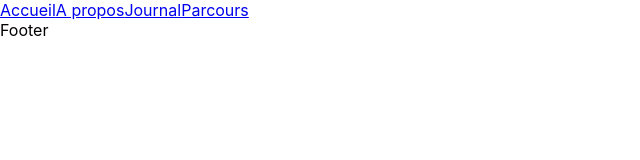
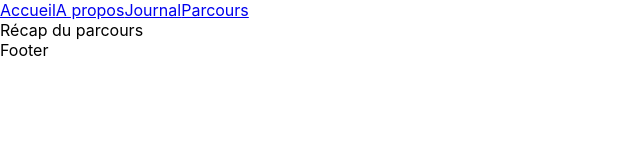
Before and after one commit to ComicScrip/lyon-react-mars22-p2g4, a React (Create React App) app: page /summary in a window 1280 px wide. Shown: the top 160 px of the page, without its empty margins (0-640 px from the left). Built offline with nearby package versions, Linux system fonts and the light colour scheme.

Commit message:
recreate some roads

```diff
--- a/src/components/Footer.js
+++ b/src/components/Footer.js
@@ -1,5 +1,5 @@
 import React from 'react';
 
 export default function Footer() {
-  return <div>Footer</div>;
+  return <footer>Footer</footer>;
 }
--- a/src/components/Main.js
+++ b/src/components/Main.js
@@ -4,6 +4,8 @@ import About from '../screens/About';
 import Home from '../screens/Home';
 import Journal from '../screens/Journal';
 import Road from '../screens/Road';
+import LiveVieuw from '../screens/LiveView';
+import Summary from '../screens/Summary';
 
 export default function Main() {
   return (
@@ -13,6 +15,8 @@ export default function Main() {
         <Route path="/about" element={<About />} />
         <Route path="/journal" element={<Journal />} />
         <Route path="/road" element={<Road />} />
+        <Route path="/liveVieuw" element={<LiveVieuw />} />
+        <Route path="/summary" element={<Summary />} />
       </Routes>
     </main>
   );
--- /dev/null
+++ b/src/screens/LiveView.js
@@ -0,0 +1,5 @@
+import React from 'react';
+
+export default function LiveVieuw() {
+  return <div>Vue Live</div>;
+}
--- /dev/null
+++ b/src/screens/Summary.js
@@ -0,0 +1,5 @@
+import React from 'react';
+
+export default function Summary() {
+  return <div>Récap du parcours</div>;
+}
```
Also changed, not shown: public/logo192.png (deleted), src/logo.svg (deleted).
